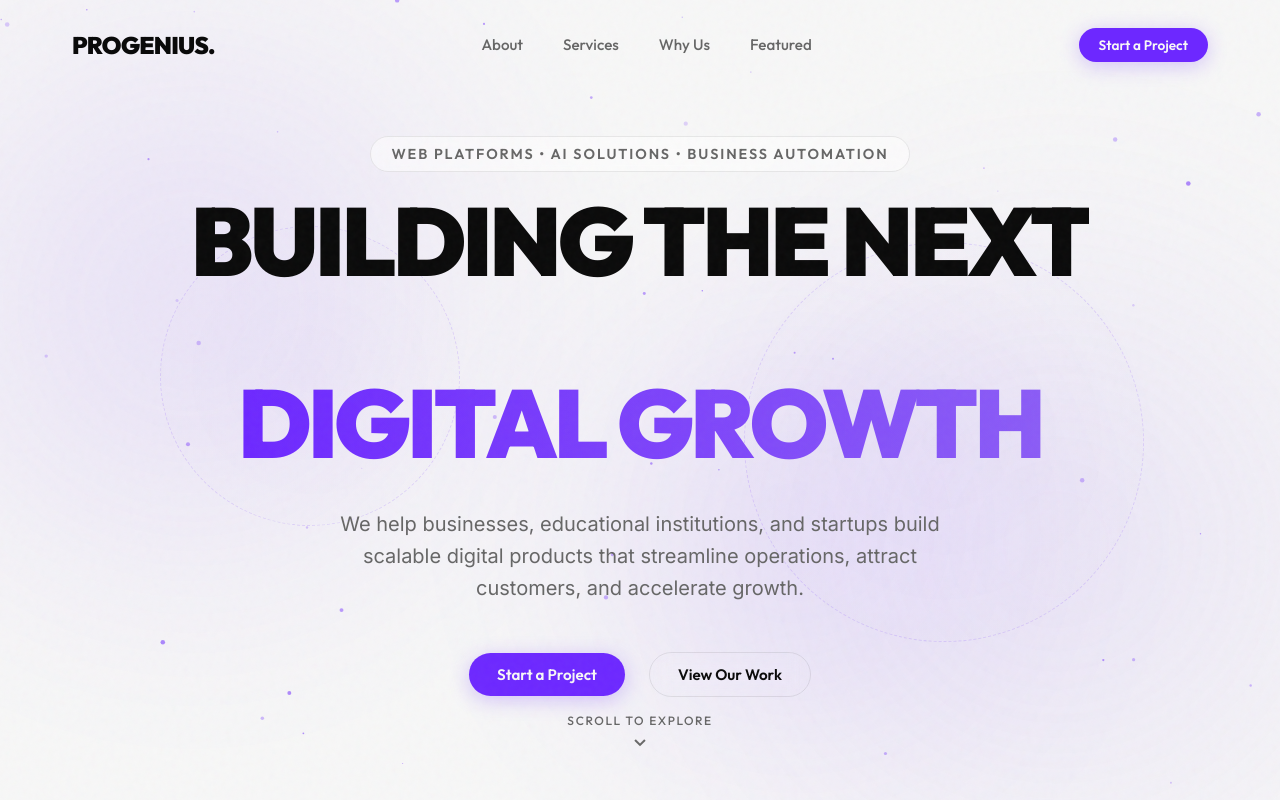
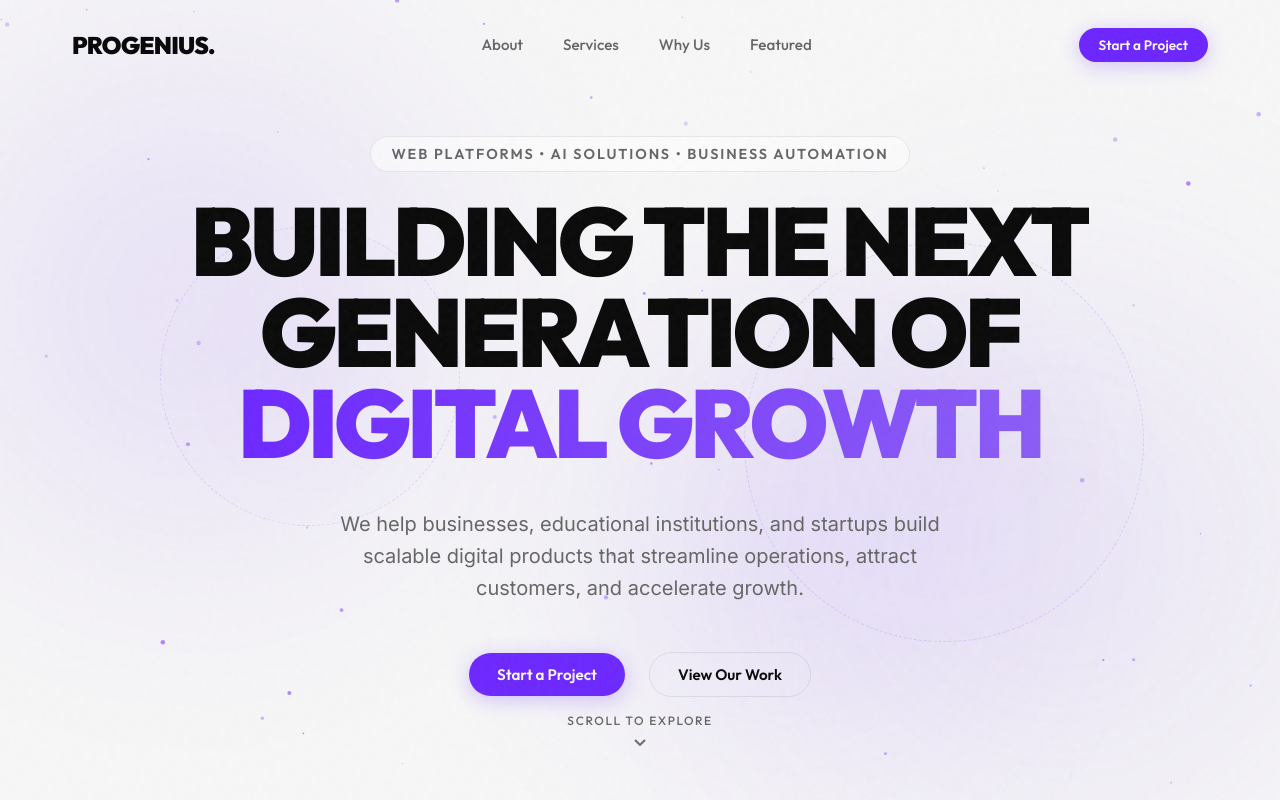
Before and after one commit to Muragharajendra/ProGenius-Solutions, a website built with Vite: page index.html in a window 1280 px wide. Shown: the top 800 px of the page. Built offline with nearby package versions, Linux system fonts and the light colour scheme; some packages are replaced by stand-ins of ours; no server answers.

Commit message:
Fix: Make line-2 of the hero title visible by using solid color on split spans

```diff
--- a/src/style.css
+++ b/src/style.css
@@ -656,9 +656,7 @@
 
 .hero-line.line-2 {
   font-family: var(--font-display);
-  background: linear-gradient(90deg, var(--text-color) 30%, var(--primary-accent) 100%);
-  -webkit-background-clip: text;
-  -webkit-text-fill-color: transparent;
+  color: var(--text-color);
   opacity: 0;
 }
 
```
